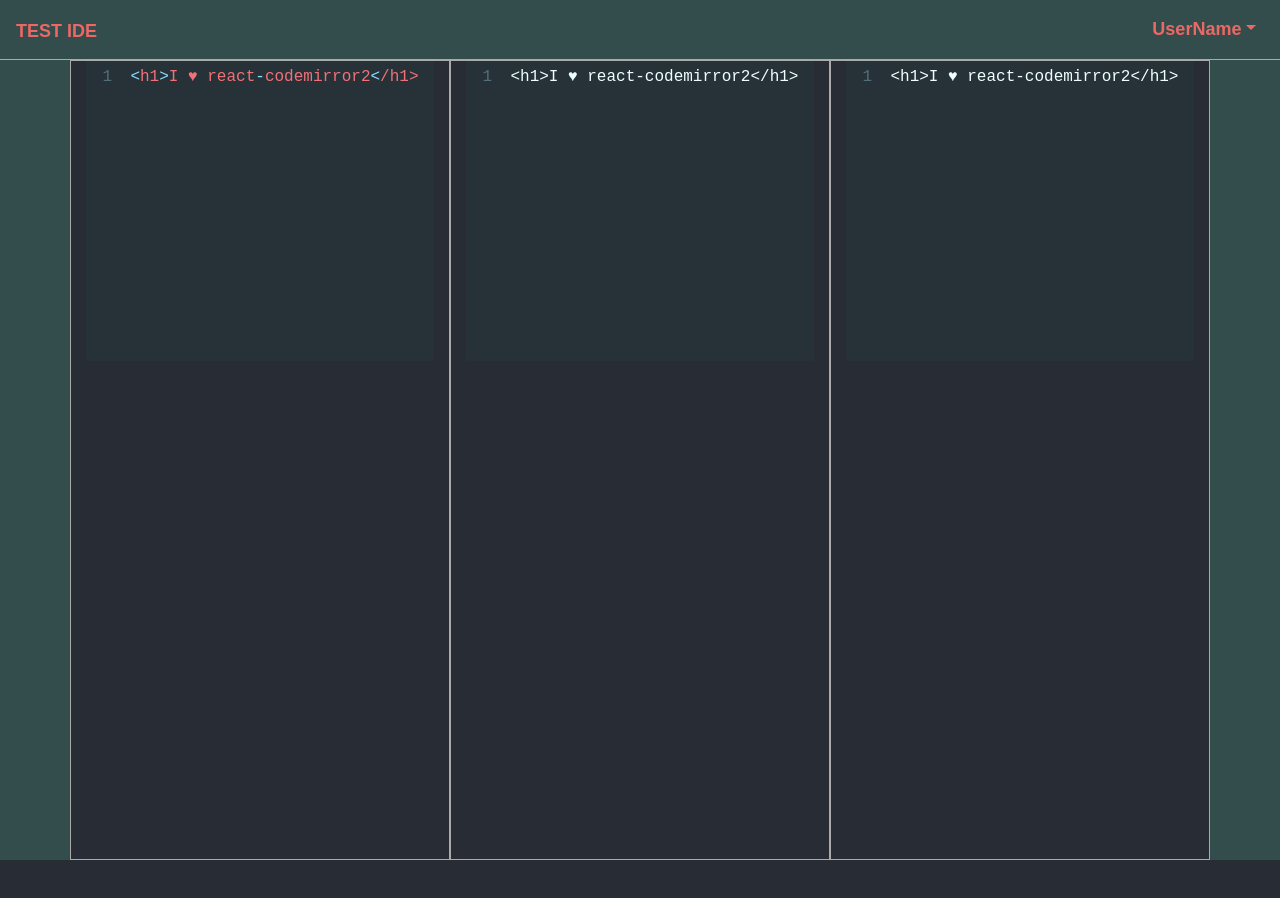
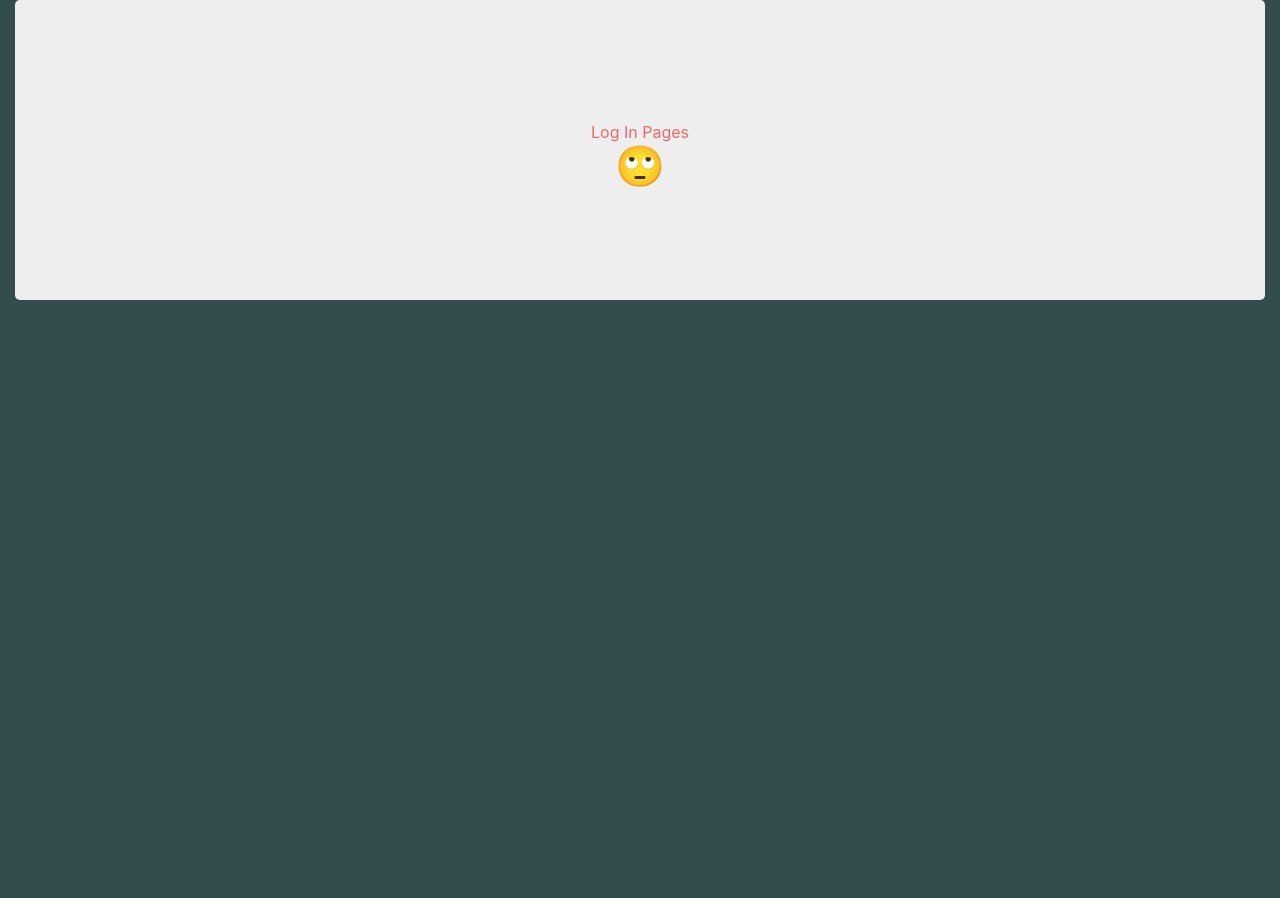
Before and after one commit to dunkeltron/p3-IDE, a React (Create React App) app in the folder client/: page / in a window 1280 px wide. Shown: the top 898 px of the page. After the commit the page ends 800 px from the top, so only its background shows below. Built offline with nearby package versions, Linux system fonts and the light colour scheme; a web font is replaced by a local one.

Commit message:
initializing new branch

```diff
--- a/client/package.json
+++ b/client/package.json
@@ -7,6 +7,7 @@
     "react": "^16.7.0",
     "react-codemirror2": "^5.1.0",
     "react-dom": "^16.7.0",
+    "react-router-dom": "^4.3.1",
     "react-scripts": "2.1.3"
   },
   "scripts": {
--- a/client/src/App.js
+++ b/client/src/App.js
@@ -1,20 +1,24 @@
 import React, { Component } from 'react';
-import logo from './logo.svg';
-import Nav from "./components/Nav";
-import EditorContainer from "./components/EditorContainer";
+import { BrowserRouter as Router, Route, Switch } from "react-router-dom";
+import EditorContainer from "./pages/EditorContainer";
+import NoMatch from "./pages/NoMatch";
+import LogIn from "./pages/LogIn";
 import './App.css';
 
 class App extends Component {
   render() {
     return (
+      <Router>
       <div className="App">
-        <Nav/>
 
-        <EditorContainer/>
-        <header className="App-header">
+       <Switch>
+          <Route exact path="/" component={LogIn} />
+          <Route exact path="/editor" component={EditorContainer} />
+          <Route component={NoMatch} />
+        </Switch>
 
-        </header>
       </div>
+      </Router>
     );
   }
 }
--- a/client/src/components/EditorContainer/index.js
+++ b/client/src/pages/EditorContainer.js
@@ -1,7 +1,12 @@
 import React from "react";
-import Editor from "../Editor";
+import Editor from "../components/Editor";
+
+import Nav from "../components/Nav";
 function EditorContainer() {
     return (
+        <div>
+
+        <Nav/>
         <div className="container editor-container">
             <div className = "row">
             <Editor lang ="javascript"/>
@@ -11,6 +16,8 @@ function EditorContainer() {
 
         </div>
 
+        </div>
+
     );
 
 }
--- /dev/null
+++ b/client/src/pages/LogIn.js
@@ -0,0 +1,24 @@
+import React from "react";
+import { Col, Row, Container } from "../components/Grid";
+import Jumbotron from "../components/Jumbotron";
+
+function NoMatch() {
+  return (
+    <Container fluid>
+      <Row>
+        <Col size="md-12">
+          <Jumbotron>
+            <a href="/editor" className="text-center">Log In Pages</a>
+            <h1 className="text-center">
+              <span role="img" aria-label="Face With Rolling Eyes Emoji">
+                🙄
+              </span>
+            </h1>
+          </Jumbotron>
+        </Col>
+      </Row>
+    </Container>
+  );
+}
+
+export default NoMatch;
--- /dev/null
+++ b/client/src/pages/NoMatch.js
@@ -0,0 +1,24 @@
+import React from "react";
+import { Col, Row, Container } from "../components/Grid";
+import Jumbotron from "../components/Jumbotron";
+
+function NoMatch() {
+  return (
+    <Container fluid>
+      <Row>
+        <Col size="md-12">
+          <Jumbotron>
+            <h1 className="text-center">404 Page Not Found</h1>
+            <h1 className="text-center">
+              <span role="img" aria-label="Face With Rolling Eyes Emoji">
+                🙄
+              </span>
+            </h1>
+          </Jumbotron>
+        </Col>
+      </Row>
+    </Container>
+  );
+}
+
+export default NoMatch;
```
Also changed, not shown: 1 other file (tests, documents, lock files or other folders).
